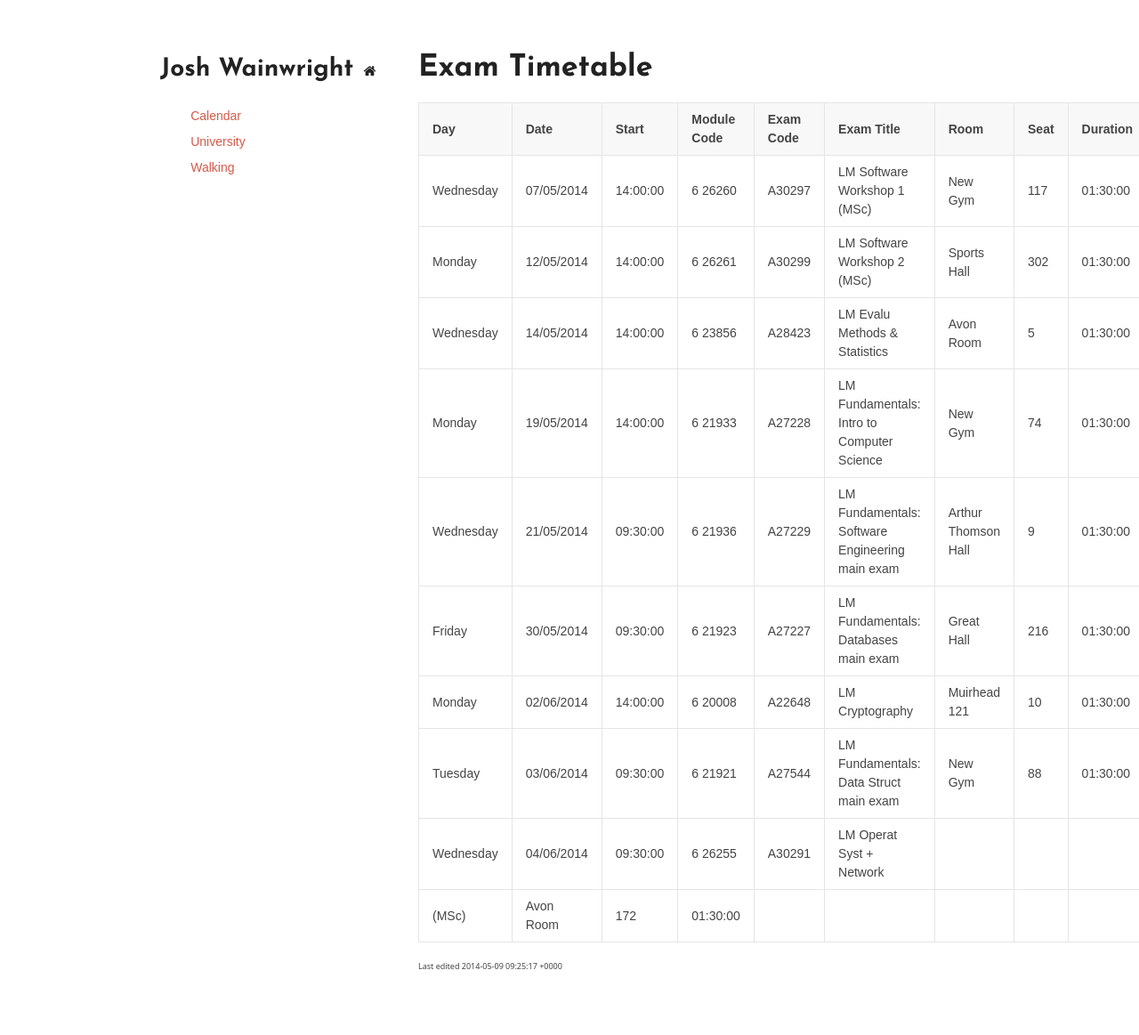
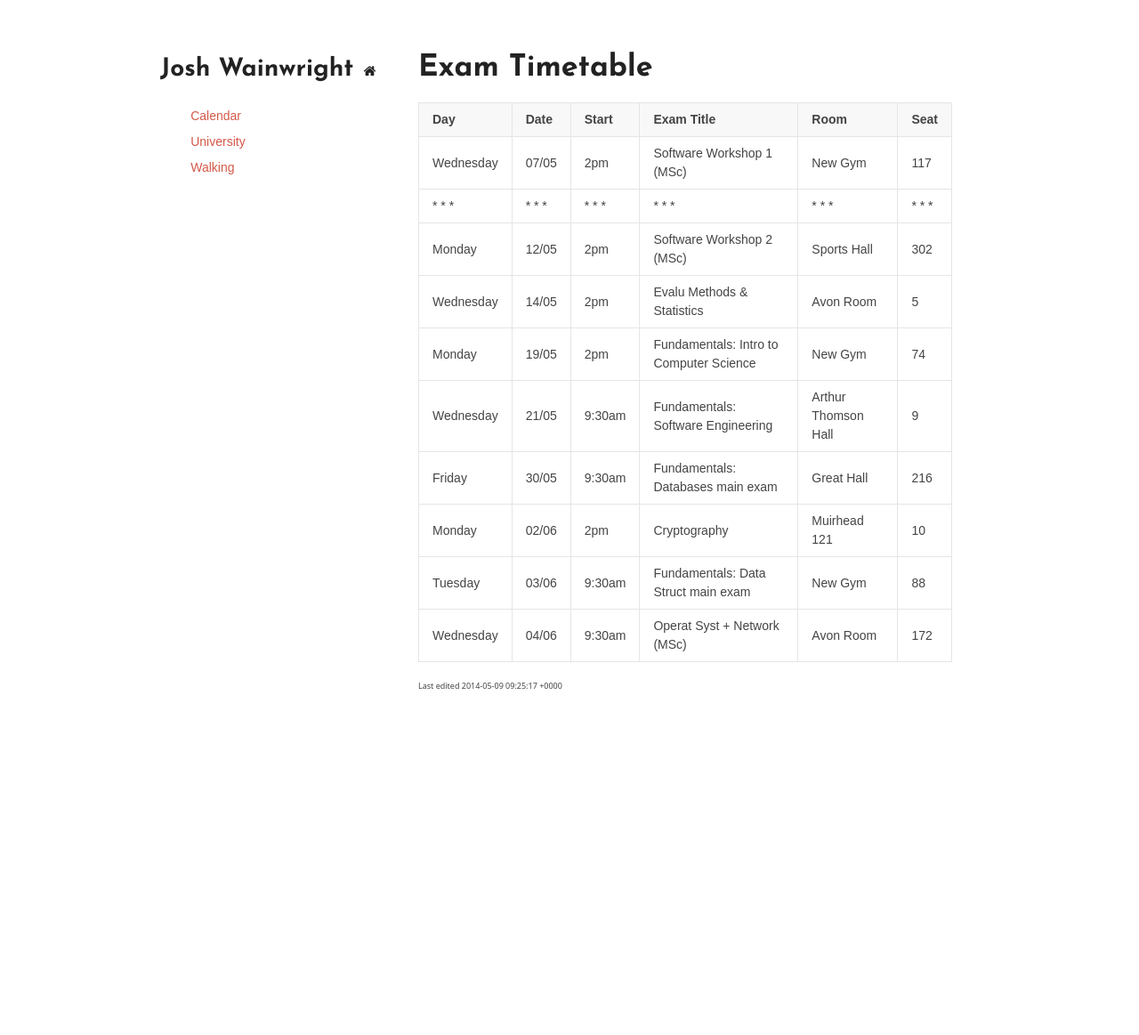
Before and after one commit to jaw42/jaw42.github.com, a Jekyll site: the page built from university/exams.md, in a window 1280 px wide. Shown: the whole page at 89% size. Built offline with Jekyll 4.4.1, drawn with Linux system fonts in a browser that asks for light colours; after the commit the page ends 901 px from its top, so only the background shows below that.

```diff
--- a/_includes/sidebarUniversity.html
+++ b/_includes/sidebarUniversity.html
@@ -14,7 +14,7 @@
 					</ul>
 					<li>Term 1 CompSci</li>
 					<ul>
-						<li><a href="#Software_Workshop">Software Workshop</a></li>
+						<li><a href="#Software_Workshop_1">Software Workshop 1</a></li>
 						<li><a href="#Introduction_to_Computer_Science">Intro to ComSci</a></li>
 						<li><a href="#Cryptography">Cryptography</a></li>
 						<li><a href="#Evaluation_Methods_and_Statistics">Evaluation Methods and Statistics</a></li>
--- a/university/exams.md
+++ b/university/exams.md
@@ -6,20 +6,20 @@
 # Exam Timetable
 
 |---
-| Day | Date | Start | Module Code | Exam Code | Exam Title | Room | Seat | Duration
+| Day       | Date  | Start  | Exam Title                              | Room                | Seat
 | -------
-| Wednesday | 07/05/2014 | 14:00:00 | 6 26260 | A30297 | LM Software Workshop 1 (MSc) | New Gym | 117 | 01:30:00
-| Monday | 12/05/2014 | 14:00:00 | 6 26261 | A30299 | LM Software Workshop 2 (MSc) | Sports Hall | 302 | 01:30:00
-| Wednesday | 14/05/2014 | 14:00:00 | 6 23856 | A28423 | LM Evalu Methods & Statistics | Avon Room | 5 | 01:30:00
-| Monday | 19/05/2014 | 14:00:00 | 6 21933 | A27228 | LM Fundamentals: Intro to Computer Science | New Gym | 74 | 01:30:00
-| Wednesday | 21/05/2014 | 09:30:00 | 6 21936 | A27229 | LM Fundamentals: Software Engineering main exam | Arthur Thomson Hall | 9 | 01:30:00
-| Friday | 30/05/2014 | 09:30:00 | 6 21923 | A27227 | LM Fundamentals: Databases main exam | Great Hall | 216 | 01:30:00
-| Monday | 02/06/2014 | 14:00:00 | 6 20008 | A22648 | LM Cryptography | Muirhead 121 | 10 | 01:30:00
-| Tuesday | 03/06/2014 | 09:30:00 | 6 21921 | A27544 | LM Fundamentals: Data Struct main exam | New Gym | 88 | 01:30:00
-| Wednesday | 04/06/2014 | 09:30:00 | 6 26255 | A30291 | LM Operat Syst + Network
-| (MSc) | Avon Room | 172 | 01:30:00
+| Wednesday | 07/05 | 2pm    | Software Workshop 1 (MSc)               | New Gym             | 117
+|* * * | * * * | * * *| * * * | * * * | * * *
+| Monday    | 12/05 | 2pm    | Software Workshop 2 (MSc)               | Sports Hall         | 302
+| Wednesday | 14/05 | 2pm    | Evalu Methods & Statistics              | Avon Room           | 5
+| Monday    | 19/05 | 2pm    | Fundamentals: Intro to Computer Science | New Gym             | 74
+| Wednesday | 21/05 | 9:30am | Fundamentals: Software Engineering      | Arthur Thomson Hall | 9
+| Friday    | 30/05 | 9:30am | Fundamentals: Databases main exam       | Great Hall          | 216
+| Monday    | 02/06 | 2pm    | Cryptography                            | Muirhead 121        | 10
+| Tuesday   | 03/06 | 9:30am | Fundamentals: Data Struct main exam     | New Gym             | 88
+| Wednesday | 04/06 | 9:30am | Operat Syst + Network (MSc)             | Avon Room           | 172
 
-<!-- vim : fo-=
+<!-- vim : fo-=tc
 Created  : Thu 08 May 2014 06:32 pm
-Modified : Thu 08 May 2014 06:33 pm
+Modified : Thu 08 May 2014 10:33 pm
 -->
--- a/university/university.xml
+++ b/university/university.xml
@@ -10,6 +10,10 @@
 		<USEFULLINK>
 			<LINK>https://birmingham.instructure.com/</LINK>
 			<NAME>Canvas</NAME>
+		</USEFULLINK>
+		<USEFULLINK>
+			<LINK>exams.html</LINK>
+			<NAME>Exam Timetable</NAME>
 		</USEFULLINK>
 		<USEFULLINK>
 			<LINK>Databases.html</LINK>
@@ -524,5 +528,5 @@
 
 <!--
 Created:  Mon 7 Oct 2013 10:04:50 am
-Modified: Wed 23 Apr 2014 04:42 pm
+Modified: Fri 09 May 2014 08:59 am
 -->
```
